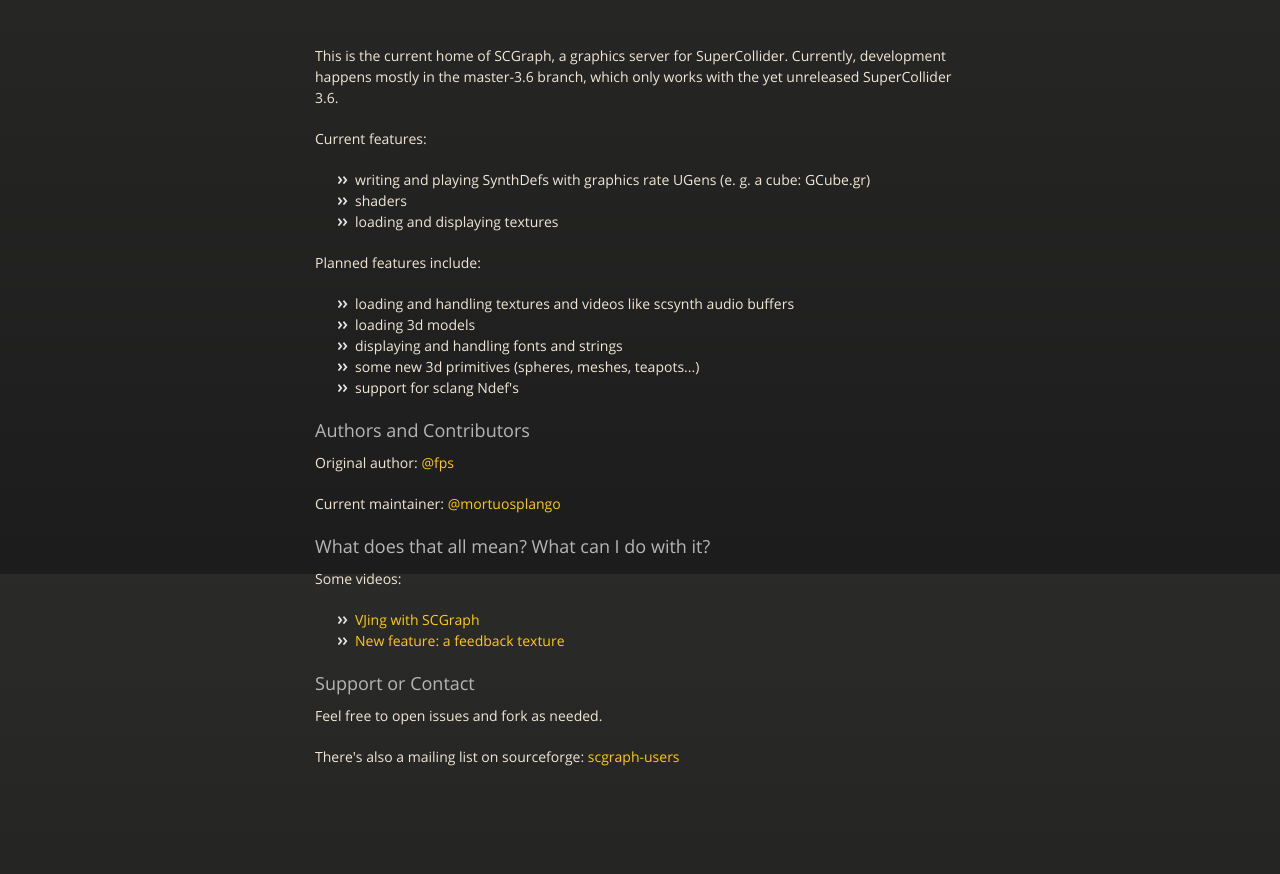
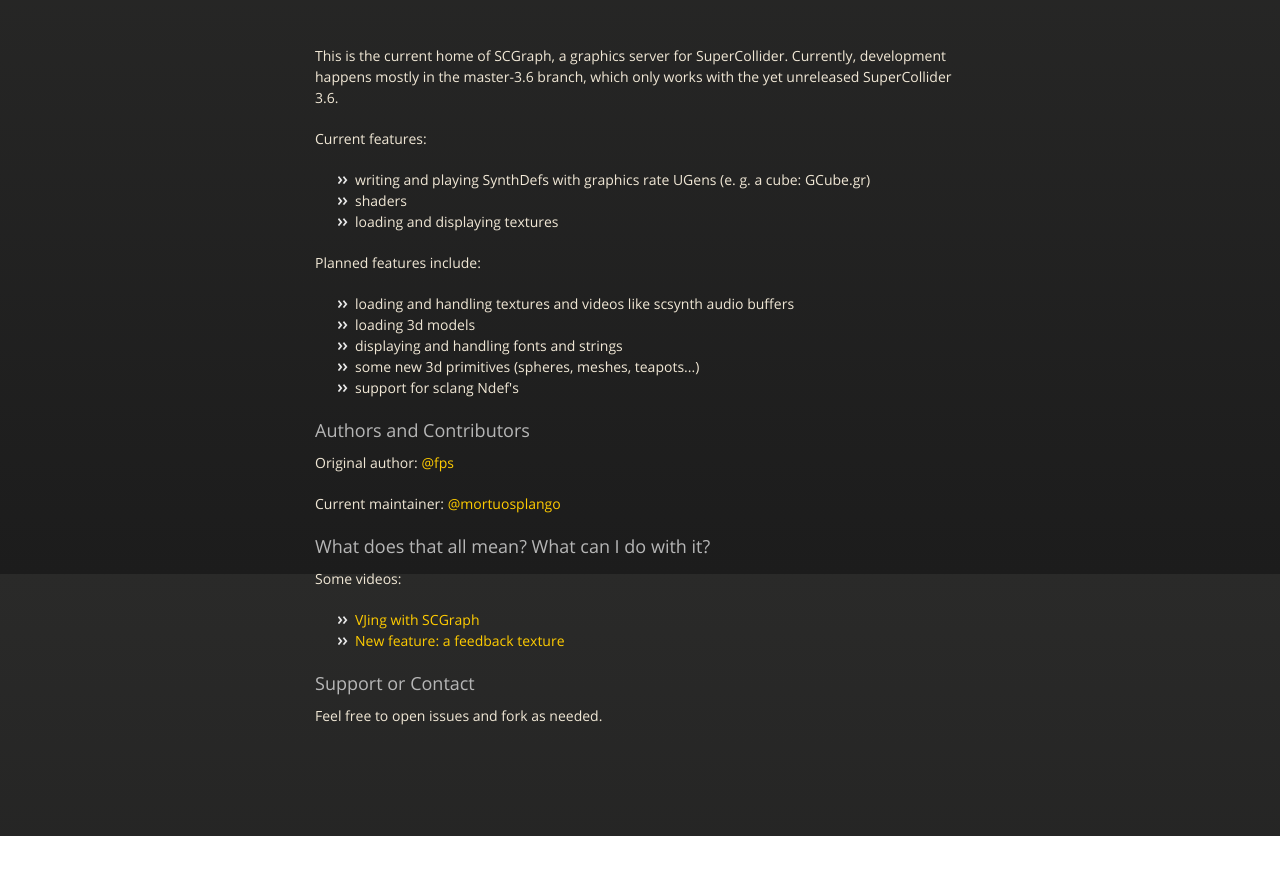
Before and after one commit to scgraph/scgraph.github.com, a plain HTML site: page index.html in a window 1280 px wide. Shown: the part 226-1100 px from the top of the page. After the commit the page ends 1062 px from the top, so only its background shows below. Drawn offline with nearby package versions, Linux system fonts and the light colour scheme.

Commit message:
Update index.html

```diff
--- a/index.html
+++ b/index.html
@@ -70,9 +70,7 @@
 </ul><h3>Support or Contact</h3>
 
 <p>Feel free to open issues and fork as needed. </p>
-
-<p>There's also a mailing list on sourceforge: <a href="http://sourceforge.net/mailarchive/forum.php?forum_name=scgraph-users">scgraph-users</a></p>
-      </section>
+</section>
 
     </div>
     <!--[if !IE]><script>fixScale(document);</script><![endif]-->
```
